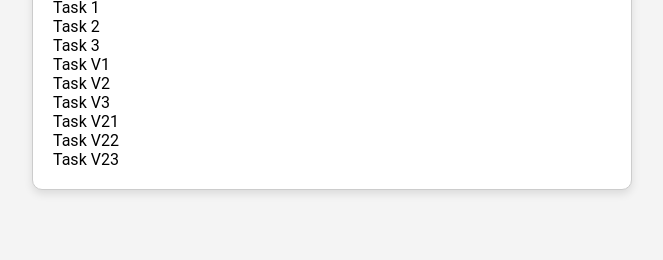
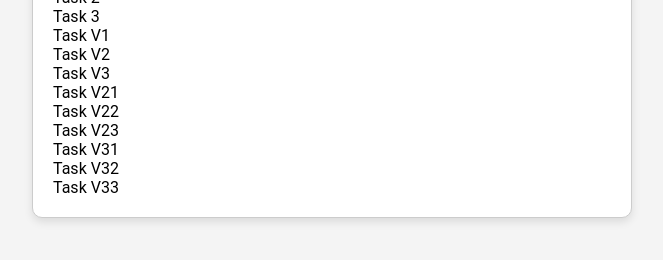
Before and after one commit to Shivam980829/Task_TrackerDemo, a plain HTML site: page index.html in a window 1280 px wide. Shown: the part 346-606 px from the top of the page, without its empty margins (308-971 px from the left). Drawn offline with Linux system fonts and the light colour scheme.

Commit message:
Third Commit

```diff
--- a/index.html
+++ b/index.html
@@ -19,6 +19,9 @@
         <li>Task V21</li>
         <li>Task V22</li>
         <li>Task V23</li>
+        <li>Task V31</li>
+        <li>Task V32</li>
+        <li>Task V33</li>
       </ul>
     </div>
 
```
